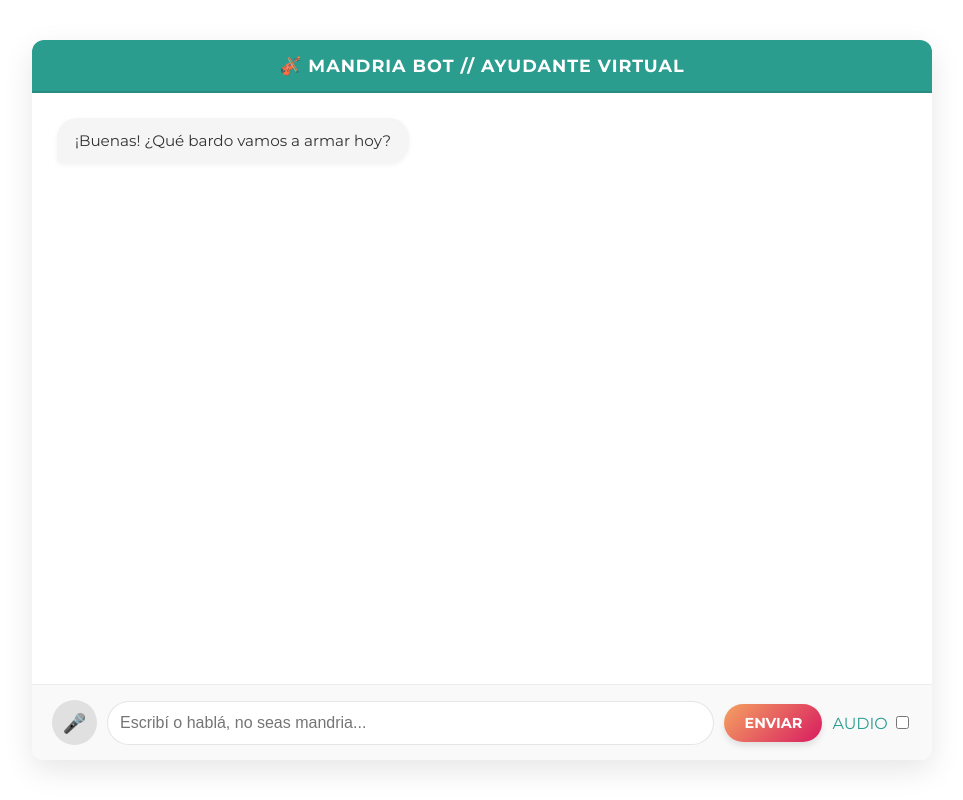
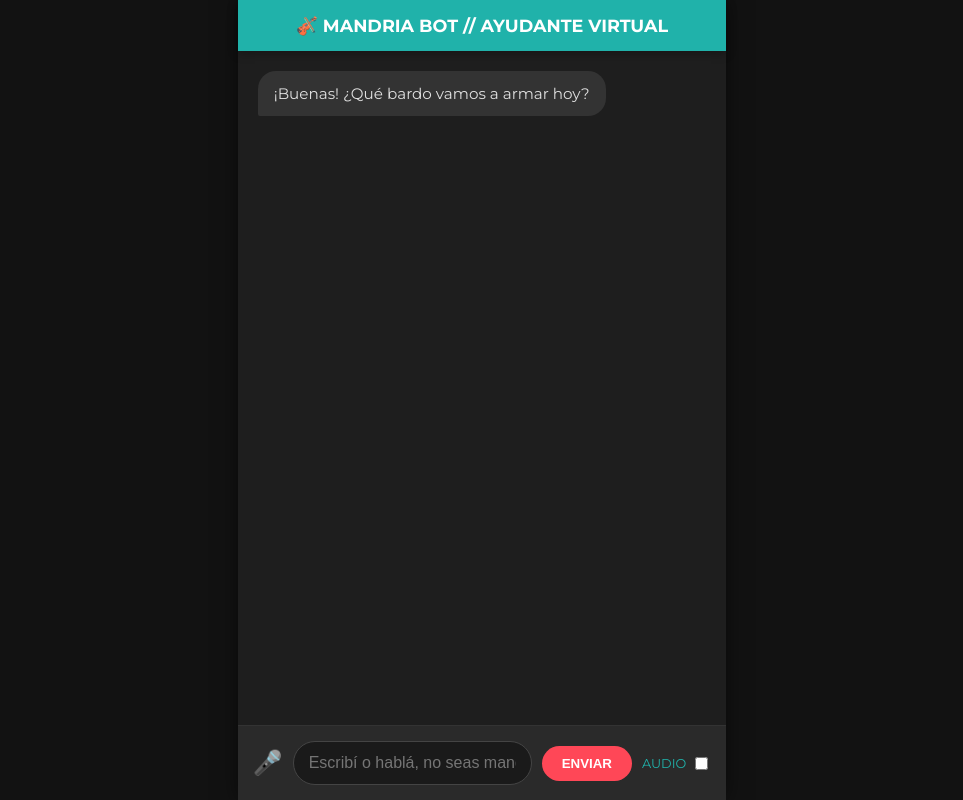
Before and after one commit to christianzamher/ai-agent, a Python web app: template templates/index.html in a window 1280 px wide. Shown: the whole page, without its empty margins (158-1121 px from the left). Run offline with Jinja, Linux system fonts and the light colour scheme; the template is opened without the code that fills it, so the values that code supplies are empty.

Commit message:
stilos y html

```diff
--- a/static/style.css
+++ b/static/style.css
@@ -1,162 +1,138 @@
-/* --- FUNDAMENTOS  --- */
+/* --- Variables ETI --- */
 :root {
-    /* Paleta de Colores ETI Ushuaia */
-    --eti-main-color: #2a9d8f; /* El verde petróleo del logo y menú */
-    --eti-background: #ffffff; /* Blanco Puro, esencial para la accesibilidad */
-    --eti-text: #333333;       /* Un gris muy oscuro para lectura cómoda */
-    --eti-accent-pink: #d81b60; /* Fucsia de la bailarina */
-    --eti-accent-orange: #f4a261; /* Naranja de los detalles */
-    --eti-bot-msg-bg: #f5f5f5; /* Un gris muy clarito para las burbujas del bot */
-
-    /* El degradado de los botones del ETI */
-    --eti-gradient: linear-gradient(135deg, #f4a261 0%, #d81b60 100%);
-
-    /* Variables de UI */
-    --chat-max-width: 900px;
-    --border-radius: 12px; /* Más redondeado y amigable */
+    --eti-verde: #20b2aa;
+    --eti-fucsia: #ff4757;
+    --bg-oscuro: #121212;
+    --panel: #1e1e1e;
+    --texto: #e0e0e0;
 }
 
-body {
-    background-color: var(--eti-background);
-    color: var(--eti-text);
-    font-family: 'Montserrat', sans-serif; /* Si podés, cargá esta fuente */
+body, html {
     margin: 0;
+    padding: 0;
+    height: 100%;
+    background-color: var(--bg-oscuro);
+    font-family: 'Montserrat', sans-serif;
     display: flex;
     justify-content: center;
-    align-items: center;
-    height: 100vh;
 }
 
-/* --- CONTENEDOR PRINCIPAL (UI) --- */
+/* --- Contenedor Principal (Usa tu ID) --- */
 #chat-container {
     width: 100%;
-    max-width: var(--chat-max-width);
-    height: 90vh;
-    background-color: var(--eti-background);
+    max-width: 600px;
+    height: 100dvh;
+    background-color: var(--panel);
     display: flex;
     flex-direction: column;
-    border-radius: var(--border-radius);
-    box-shadow: 0 10px 30px rgba(0,0,0,0.1); /* Sombra suave, no agresiva */
-    overflow: hidden;
+    box-shadow: 0 0 20px rgba(0,0,0,0.5);
 }
 
-/* --- HEADER (Como el menú del ETI) --- */
+/* --- Header (Usa tu ID) --- */
 #header {
-    background-color: var(--eti-main-color);
-    color: #ffffff;
-    padding: 15px 20px;
+    background-color: var(--eti-verde);
+    padding: 15px;
+    text-align: center;
+    color: white;
+    font-weight: 700;
     font-size: 1.1rem;
-    font-weight: 700;
-    text-align: center;
-    letter-spacing: 1px;
-    border-bottom: 2px solid rgba(0,0,0,0.1);
+    box-shadow: 0 2px 10px rgba(0,0,0,0.3);
 }
 
-/* --- CAJA DE CHAT (UI) --- */
+/* --- Área de Mensajes (Usa tu ID) --- */
 #chat-box {
     flex: 1;
-    padding: 25px;
     overflow-y: auto;
+    padding: 20px;
     display: flex;
     flex-direction: column;
-    gap: 15px;
+    gap: 12px;
 }
 
-/* --- MENSAJES (Accesibilidad al 100%) --- */
+/* Burbujas de Chat */
 .msg {
-    max-width: 75%;
-    padding: 12px 18px;
-    border-radius: 20px;
+    max-width: 85%;
+    padding: 12px 16px;
+    border-radius: 18px;
     font-size: 0.95rem;
     line-height: 1.4;
-    position: relative;
-    box-shadow: 0 2px 5px rgba(0,0,0,0.05);
 }
 
-/* Burbuja del Bot (Más claro y limpio) */
-.msg.bot {
-    align-self: flex-start;
-    background-color: var(--eti-bot-msg-bg);
-    color: var(--eti-text);
-    border-bottom-left-radius: 5px; /* Detalle de UI */
+.user {
+    align-self: flex-end;
+    background: linear-gradient(135deg, var(--eti-fucsia), #d63031);
+    color: white;
+    border-bottom-right-radius: 2px;
 }
 
-/* Burbuja del Usuario (Usando el degradado ETI Ushuaia) */
-.msg.user {
-    align-self: flex-end;
-    background: var(--eti-gradient);
-    color: #ffffff;
-    border-bottom-right-radius: 5px; /* Detalle de UI */
+.bot {
+    align-self: flex-start;
+    background-color: #333;
+    color: var(--texto);
+    border-bottom-left-radius: 2px;
 }
 
-/* --- ÁREA DE INPUT --- */
+/* --- Área de Input (Usa tu ID) --- */
 #input-area {
-    padding: 15px 20px;
-    background-color: #f9f9f9;
-    border-top: 1px solid rgba(0,0,0,0.05);
+    background-color: #2a2a2a;
+    padding: 15px;
     display: flex;
     align-items: center;
     gap: 10px;
+    flex-wrap: wrap; /* Para que en móvil no se rompa */
+    border-top: 1px solid #333;
 }
 
-/* Input de Texto (Limpio y claro) */
 #user-input {
     flex: 1;
-    padding: 12px;
-    border: 1px solid rgba(0,0,0,0.1);
+    min-width: 150px;
+    padding: 12px 15px;
     border-radius: 25px;
-    font-size: 1rem;
-    background-color: #ffffff;
-    transition: all 0.3s;
+    border: 1px solid #444;
+    background-color: #1a1a1a;
+    color: white;
+    font-size: 16px; /* Evita zoom en iPhone */
+    outline: none;
 }
 
-#user-input:focus {
-    outline: none;
-    border-color: var(--eti-main-color);
-    box-shadow: 0 0 5px rgba(42, 157, 143, 0.3);
+#user-input:focus { border-color: var(--eti-verde); }
+
+/* Botones */
+#send-btn {
+    background-color: var(--eti-fucsia);
+    color: white;
+    border: none;
+    padding: 10px 20px;
+    border-radius: 20px;
+    font-weight: 700;
+    cursor: pointer;
 }
 
-/* --- EL NUEVO BOTÓN "ETI" (LA JOYA) --- */
-button {
-    padding: 10px 20px;
-    font-family: 'Montserrat', sans-serif;
-    font-weight: 700;
-    font-size: 0.9rem;
-    text-transform: uppercase;
-    color: #ffffff;
-    background: var(--eti-gradient); /* Usando el Degradado ETI */
+#mic-btn {
+    background: none;
     border: none;
-    border-radius: 25px; /* Redondeado, como los botones del ETI de image_8.png */
+    font-size: 1.5rem;
     cursor: pointer;
-    transition: all 0.3s ease;
-    box-shadow: 0 4px 6px rgba(0,0,0,0.1);
-}
-
-button:hover {
-    transform: translateY(-2px); /* Efecto de UI de elevarse */
-    box-shadow: 0 6px 12px rgba(216, 27, 96, 0.4); /* Brillo del fucsia */
-}
-
-/* --- BOTÓN DE MICRÓFONO (Rediseñado) --- */
-#mic-btn {
-    background: #e0e0e0;
-    color: var(--eti-text);
-    width: 45px;
-    height: 45px;
     padding: 0;
-    border-radius: 50%; /* UI: Botón redondo para el mic */
-    font-size: 1.2rem;
-    box-shadow: none;
 }
 
 #mic-btn.recording {
-    background-color: var(--eti-accent-pink) !important;
-    color: #ffffff !important;
-    box-shadow: 0 0 15px rgba(216, 27, 96, 0.6);
+    filter: drop-shadow(0 0 5px var(--eti-fucsia));
+    transform: scale(1.1);
 }
 
-/* --- SWITCH DE AUDIO (Accesibilidad) --- */
-#always-audio-container label {
-    font-family: 'Montserrat', sans-serif;
-    color: var(--eti-main-color);
+/* Switch de Audio */
+#always-audio-container {
+    display: flex;
+    align-items: center;
+    gap: 5px;
+    font-size: 0.8rem;
+    color: var(--eti-verde);
+    margin-left: auto;
 }
+
+/* --- Mobile Fix --- */
+@media (max-width: 480px) {
+    #input-area { padding: 10px; gap: 8px; }
+    #send-btn { padding: 10px 15px; font-size: 0.8rem; }
+}
```
Also changed, not shown: templates/index.html (+31 -22 lines).
